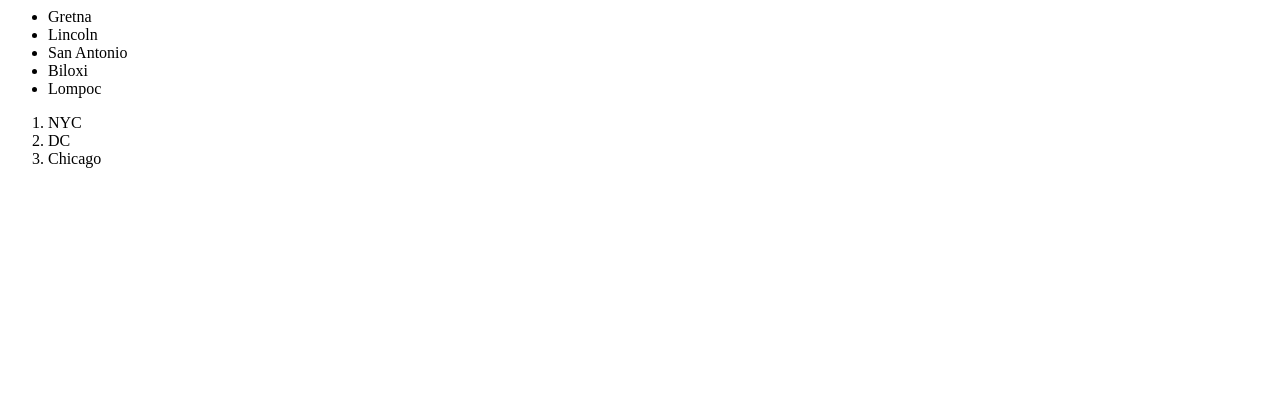
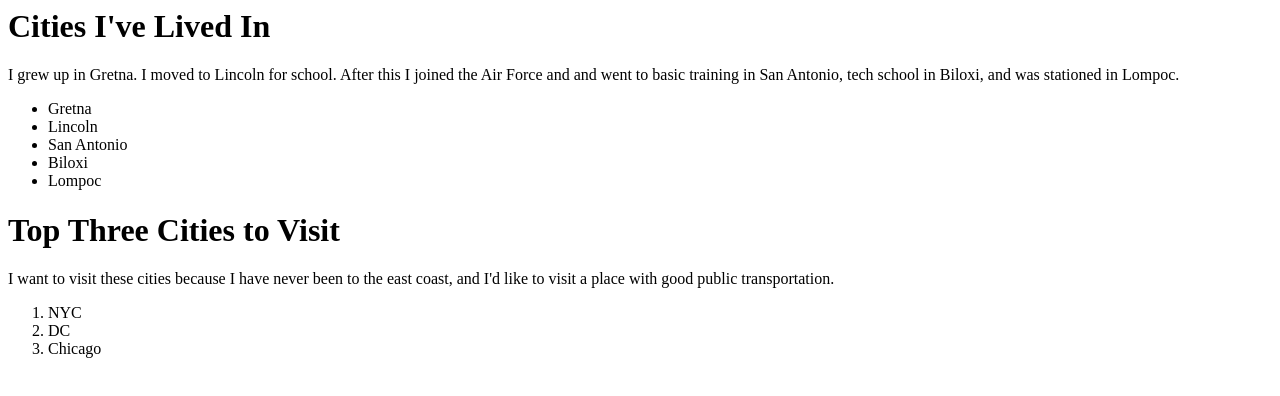
Before and after one commit to joehoman/First-Repository, a plain HTML site: page index.html in a window 1280 px wide. Drawn offline with Linux system fonts and the light colour scheme.

Commit message:
Added description of list under headings

```diff
--- a/index.html
+++ b/index.html
@@ -1,3 +1,6 @@
+<h1>Cities I've Lived In</h1>
+<p>I grew up in Gretna. I moved to Lincoln for school. After this I joined the Air Force and and went to basic training in San Antonio, tech school in Biloxi, and was stationed in Lompoc.
+</p>
 <ul>
     <li>Gretna</li>
     <li>Lincoln</li>
@@ -5,6 +8,8 @@
     <li>Biloxi</li>
     <li>Lompoc</li>
 </ul>
+<h1>Top Three Cities to Visit</h1>
+<p>I want to visit these cities because I have never been to the east coast, and I'd like to visit a place with good public transportation. </p>
 <ol>
     <li>NYC</li>
     <li>DC</li>
```
